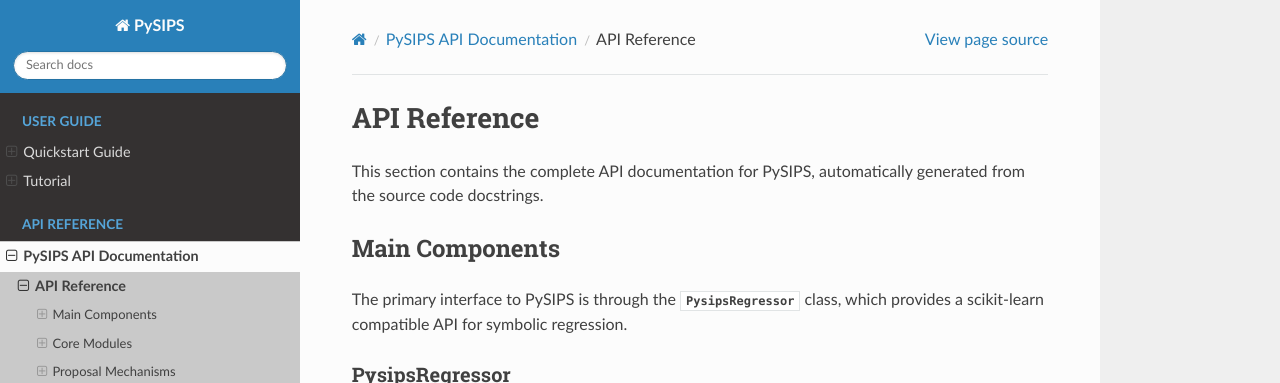
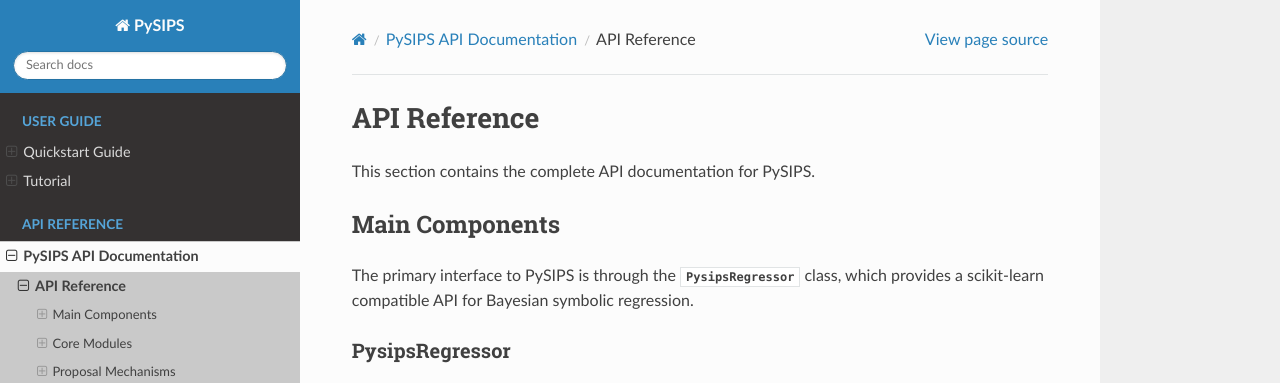
Before and after one commit to nasa/pysips, a Sphinx documentation site: the page built from docs/api/pysips.rst, in a window 1280 px wide and 900 px high, cut to the strip 0-383 px from the top of the window. Built offline with Sphinx 7.4.7 and the Read the Docs theme 3.1.0, drawn with Linux system fonts in a browser that asks for light colours.

Commit message:
Address documentation review feedback - update text and links
Co-authored-by: gbomarito <9367793+gbomarito@users.noreply.github.com>

```diff
--- a/docs/api/modules.rst
+++ b/docs/api/modules.rst
@@ -8,7 +8,7 @@ PySIPS API Documentation
 
    pysips
 
-The PySIPS package provides a complete framework for Bayesian symbolic regression.
+The PySIPS package provides a complete framework for Bayesian symbolic regression using sequential Monte Carlo.
 
 Quick Links
 -----------
--- a/docs/api/pysips.rst
+++ b/docs/api/pysips.rst
@@ -1,12 +1,12 @@
 API Reference
 =============
 
-This section contains the complete API documentation for PySIPS, automatically generated from the source code docstrings.
+This section contains the complete API documentation for PySIPS.
 
 Main Components
 ---------------
 
-The primary interface to PySIPS is through the :class:`~pysips.PysipsRegressor` class, which provides a scikit-learn compatible API for symbolic regression.
+The primary interface to PySIPS is through the :class:`~pysips.PysipsRegressor` class, which provides a scikit-learn compatible API for Bayesian symbolic regression.
 
 PysipsRegressor
 ~~~~~~~~~~~~~~~
--- a/docs/index.rst
+++ b/docs/index.rst
@@ -26,7 +26,7 @@ PySIPS provides a Bayesian approach to symbolic regression that offers several a
 * **Robustness to noise**: The Bayesian framework naturally handles noisy datasets
 * **Uncertainty quantification**: Provides built-in uncertainty estimates for discovered expressions
 * **Parsimonious expressions**: Discovers simple, interpretable models with improved generalization
-* **Reduced overfitting**: Sequential Monte Carlo sampling prevents overfitting in symbolic regression
+* **Reduced overfitting**: Sequential Monte Carlo sampling mitigates overfitting in symbolic regression
 
 The algorithm uses Sequential Monte Carlo (SMC) sampling to approximate the posterior distribution over symbolic expressions, employing normalized marginal likelihood for model evaluation and combining mutation and crossover operations as proposal mechanisms.
 
```
Also changed, not shown: docs/tutorial.rst (+3 -5 lines).
